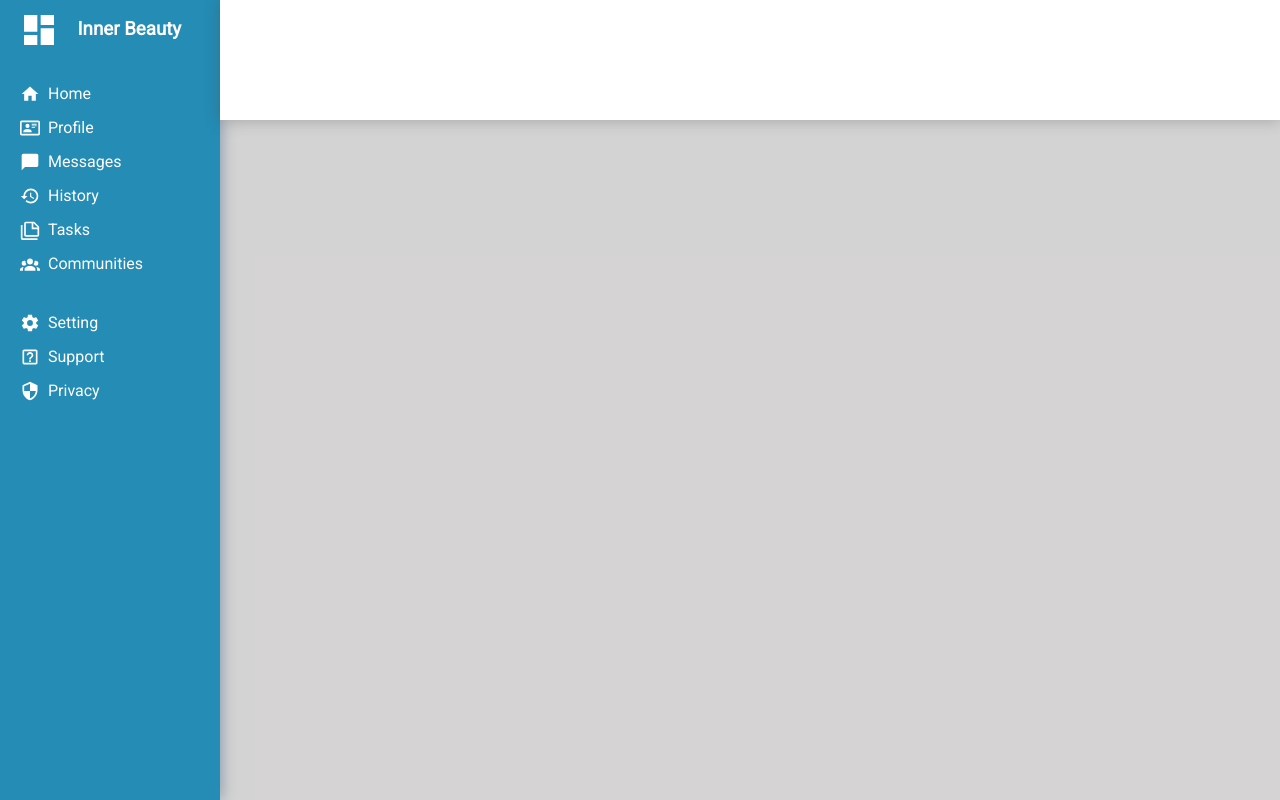
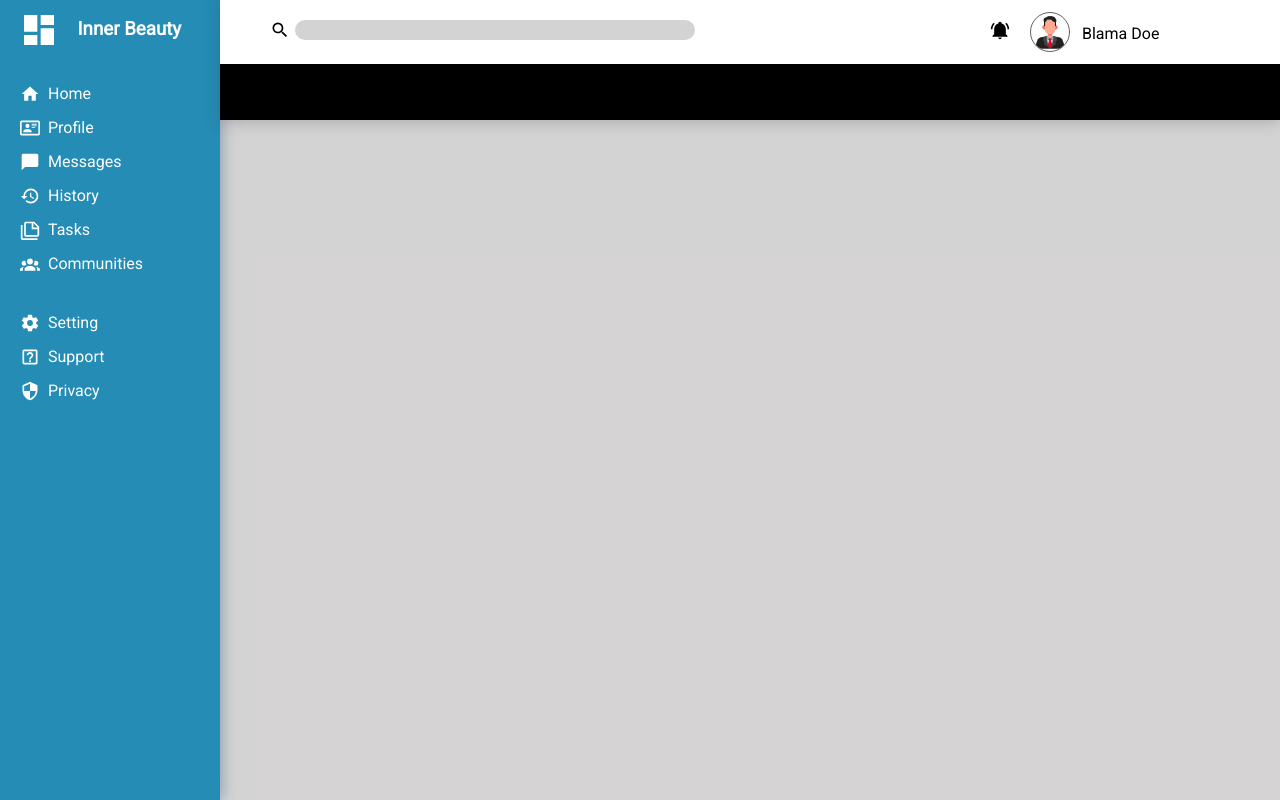
Before and after one commit to eskainah/AdminDashBoard, a plain HTML site: page index.html in a window 1280 px wide. Drawn offline with Linux system fonts and the light colour scheme.

Commit message:
Upper Header completed

```diff
--- a/index.html
+++ b/index.html
@@ -95,7 +95,35 @@
         </nav>
 
         <div class="contents">
-            <header class="header"></header>
+            <header class="header">
+           <div class="upper">
+            <div class="search">
+                <div>
+                    <svg xmlns="http://www.w3.org/2000/svg" viewBox="0 0 24 24">
+                        <title>magnify</title>
+                        <path d="M9.5,3A6.5,6.5 0 0,1 16,9.5C16,11.11 15.41,12.59 14.44,13.73L14.71,14H15.5L20.5,19L19,20.5L14,15.5V14.71L13.73,14.44C12.59,15.41 11.11,16 9.5,16A6.5,6.5 0 0,1 3,9.5A6.5,6.5 0 0,1 9.5,3M9.5,5C7,5 5,7 5,9.5C5,12 7,14 9.5,14C12,14 14,12 14,9.5C14,7 12,5 9.5,5Z" />
+                    </svg>
+                </div>
+                <div><input type="search"></div>
+            </div>
+
+            <div class="notified">
+                <svg xmlns="http://www.w3.org/2000/svg" viewBox="0 0 24 24">
+                    <title>bell-ring</title>
+                    <path d="M21,19V20H3V19L5,17V11C5,7.9 7.03,5.17 10,4.29C10,4.19 10,4.1 10,4A2,2 0 0,1 12,2A2,2 0 0,1 14,4C14,4.1 14,4.19 14,4.29C16.97,5.17 19,7.9 19,11V17L21,19M14,21A2,2 0 0,1 12,23A2,2 0 0,1 10,21M19.75,3.19L18.33,4.61C20.04,6.3 21,8.6 21,11H23C23,8.07 21.84,5.25 19.75,3.19M1,11H3C3,8.6 3.96,6.3 5.67,4.61L4.25,3.19C2.16,5.25 1,8.07 1,11Z" />
+                </svg>
+            </div>
+
+            <div class="login">
+                <div>
+                    <img src="./Images/man.png" alt="profile picture">
+                </div>
+                <p>Blama Doe</p>
+            </div>
+           </div>
+           <div class="lower"></div>
+            </header>
+
             <div class="body_content"></div>
         </div>
 
--- a/style.css
+++ b/style.css
@@ -12,6 +12,7 @@
 html,body{
     height: 100%;
     font-family: Roboto;
+    font-size: 16px;
 }
 .container{
     width: 100%;
@@ -72,10 +73,6 @@ html,body{
     }
 }
 
-
-
-
-
 .contents{
     display: grid;
     grid-template-rows: 120px 1fr;
@@ -83,7 +80,57 @@ html,body{
 .header{
     background-color: var(--color-two);
     box-shadow: 0px 1px 15px 0px rgba(68, 67, 67, 0.329);
+    display: grid;
+    grid-template-rows: 1fr 1fr;
 
+
+
+    img{
+        width: 40px;
+    };
+}
+
+.upper{
+    display: grid;
+    grid-template-columns: 1fr 40px 250px;
+}
+svg{
+    width: 20px;
+}
+.search{
+    display: flex;
+    padding: 20px 50px;
+
+    input{
+        font-size: 16px;
+        border: none;
+        width: 400px;
+        height: 20px;
+        border-radius: 10px;
+        background-color: var(--color-three);
+        margin-left: 5px;
+    }
+}
+
+.notified{
+    padding-top: 20px;
+}
+
+.login{
+    display: flex;
+    padding-top: 12px;
+
+    img{
+        border-radius: 50%;
+        border: 1px solid rgba(0, 0, 0, 0.616);
+    }
+    p{
+        margin: 12px;
+        font-weight: 500;
+    }
+}
+.lower{
+    background-color: black;
 }
 .body_content{
     background-color: var(--color-three);
```
